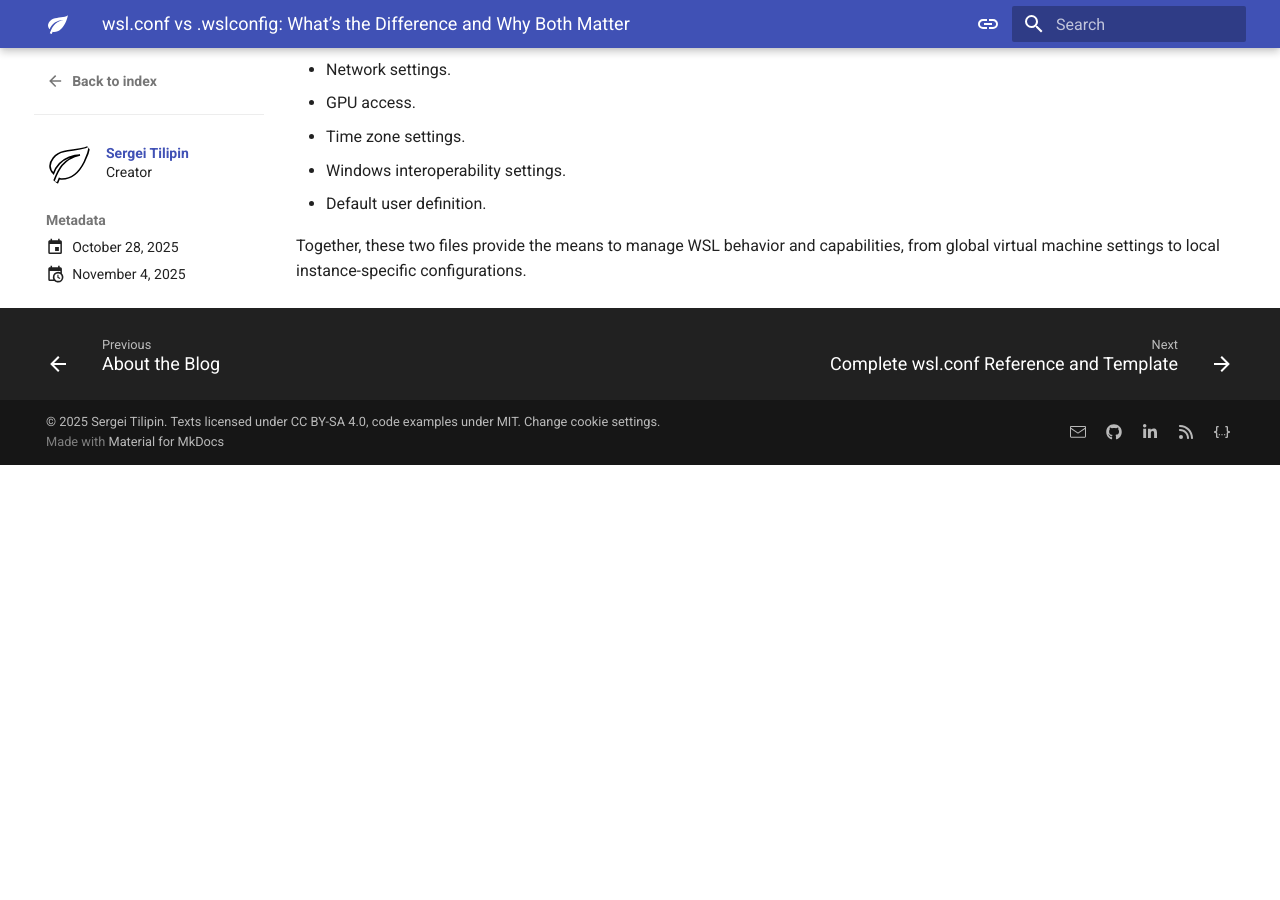
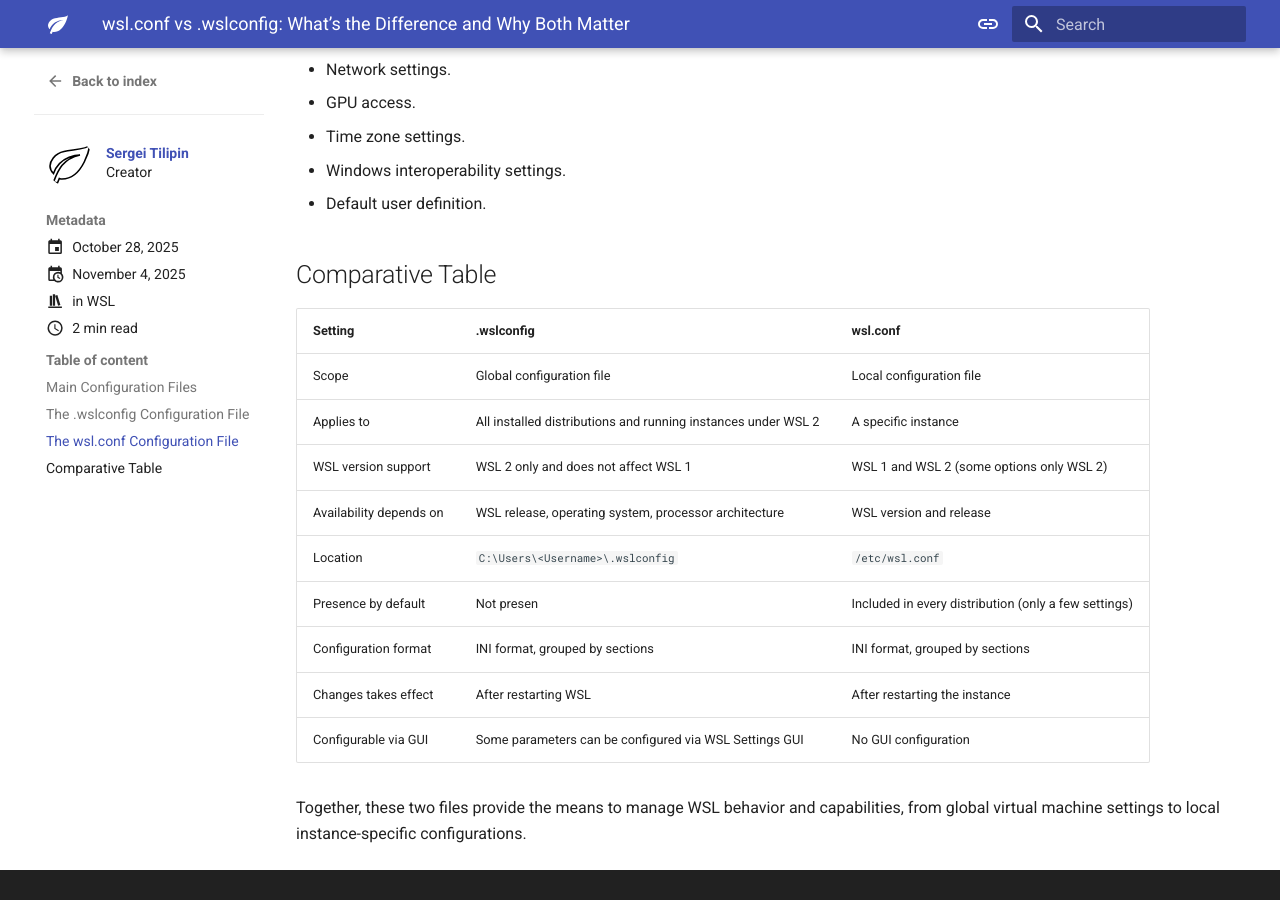
Before and after one commit to greengorych/greengorych.io, an MkDocs documentation site: the page built from docs/posts/wslconf-vs-wslconfig-whats-the-difference-and-why-both-matter.md, in a window 1280 px wide and 900 px high, scrolled down 1530 px. Built offline with MkDocs 1.6.1 and Material for MkDocs 9.7.7, drawn with Linux system fonts in a browser that asks for light colours; before the commit the page ends 1995 px from its top, so only the background shows below that.

Commit message:
docs(site): update "wsl.conf vs .wslconfig: What’s the Difference and Why Both Matter" post
Add Comparative Table

```diff
--- a/docs/posts/wslconf-vs-wslconfig-whats-the-difference-and-why-both-matter.md
+++ b/docs/posts/wslconf-vs-wslconfig-whats-the-difference-and-why-both-matter.md
@@ -66,4 +66,18 @@ The `wsl.conf` file allows configuration of:
 - Windows interoperability settings.
 - Default user definition.
 
+## Comparative Table
+
+| Setting                 | .wslconfig                                                    | wsl.conf                                             |
+| ----------------------- | ------------------------------------------------------------- | ---------------------------------------------------- |
+| Scope                   | Global configuration file                                     | Local configuration file                             |
+| Applies to              | All installed distributions and running instances under WSL 2 | A specific instance                                  |
+| WSL version support     | WSL 2 only and does not affect WSL 1                          | WSL 1 and WSL 2 (some options only WSL 2)            |
+| Availability depends on | WSL release, operating system, processor architecture         | WSL version and release                              |
+| Location                | `C:\Users\<Username>\.wslconfig`                              | `/etc/wsl.conf`                                      |
+| Presence by default     | Not presen                                                    | Included in every distribution (only a few settings) |
+| Configuration format    | INI format, grouped by sections                               | INI format, grouped by sections                      |
+| Changes takes effect    | After restarting WSL                                          | After restarting the instance                        |
+| Configurable via GUI    | Some parameters can be configured via WSL Settings GUI        | No GUI configuration                                 |
+
 Together, these two files provide the means to manage WSL behavior and capabilities, from global virtual machine settings to local instance-specific configurations.
```
